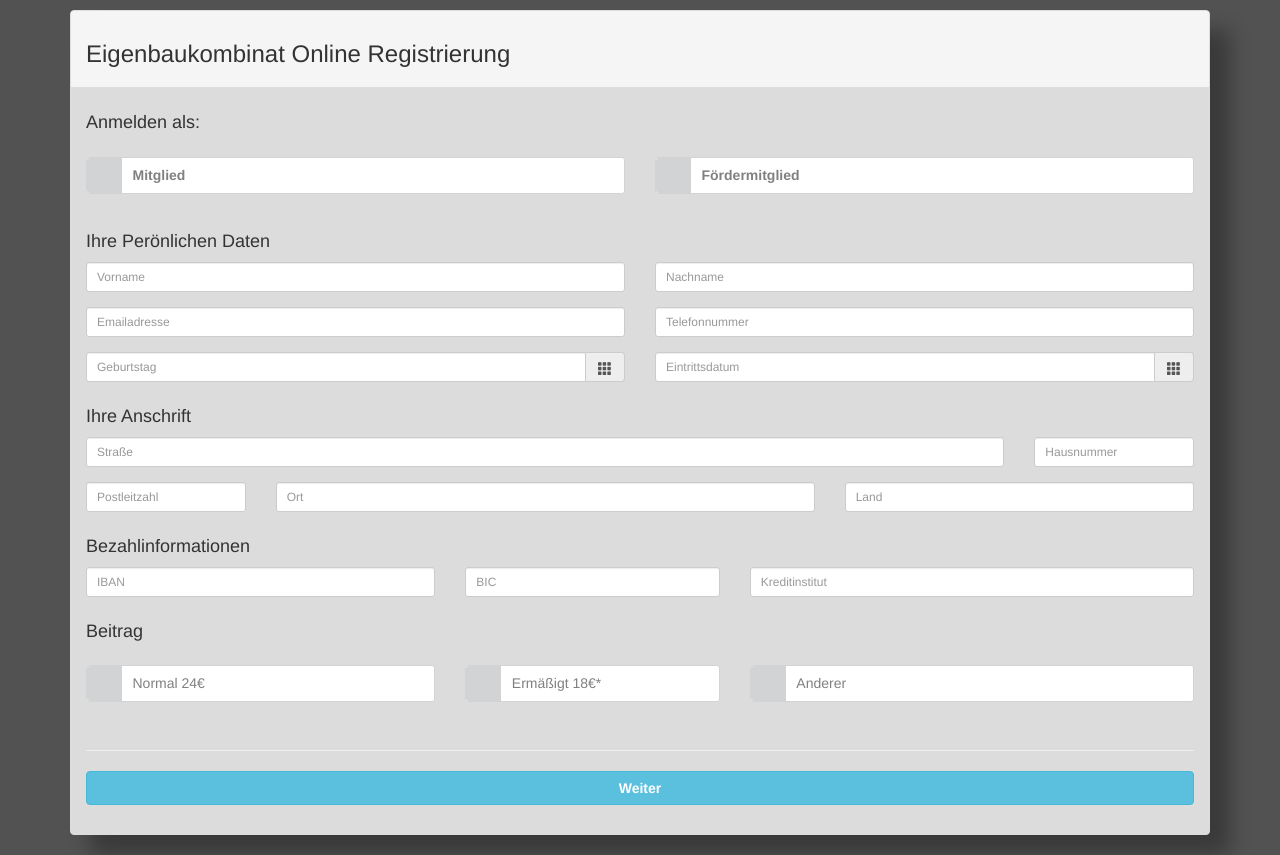
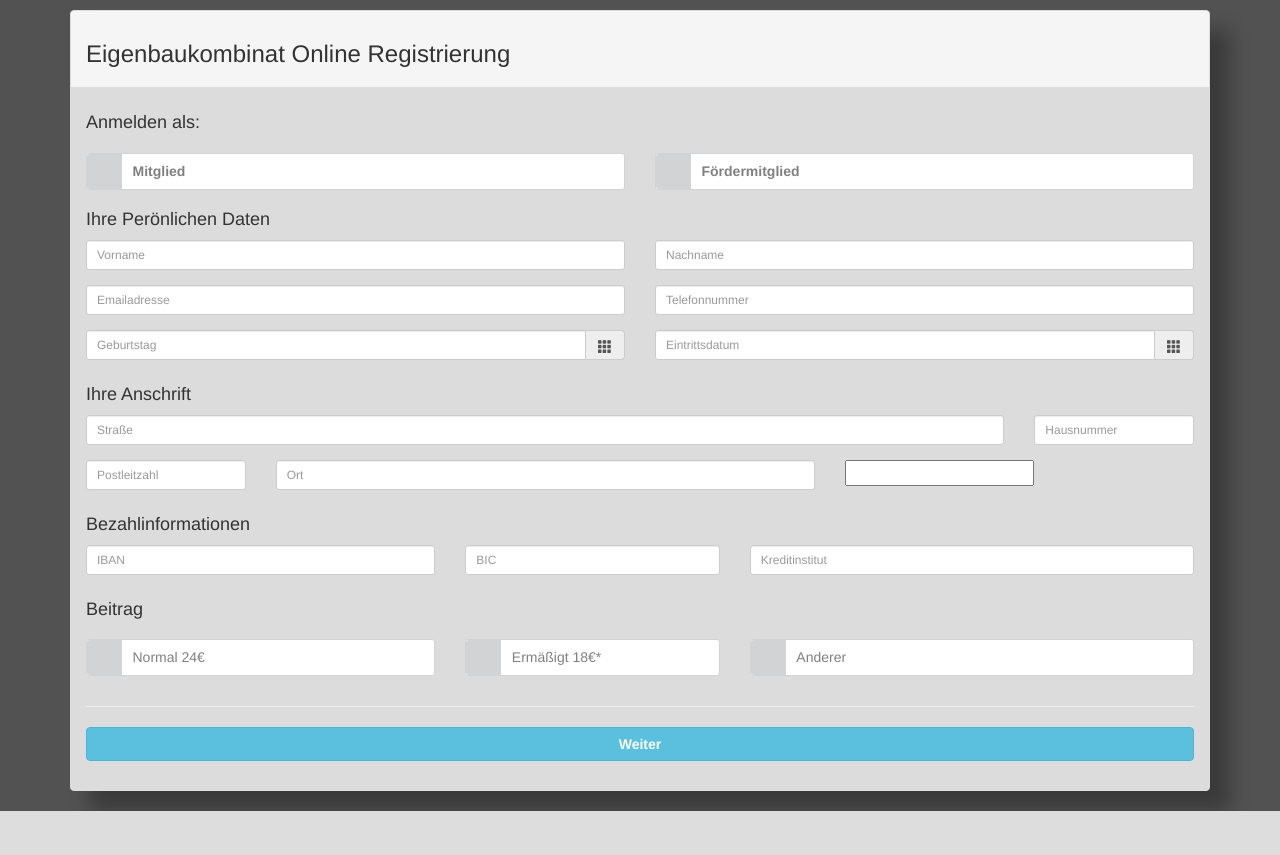
Before and after one commit to Eigenbaukombinat/ebkmember, a Django app: page / in a window 1280 px wide. After the commit the page ends 811 px from the top, so only its background shows below. Run offline with Django 3.2, Linux system fonts and the light colour scheme; some libraries are stand-ins or nearby versions.

Commit message:
added countrylist

```diff
--- a/ebk_online_registration/settings.py
+++ b/ebk_online_registration/settings.py
@@ -69,6 +69,7 @@ INSTALLED_APPS = [
     'django.contrib.sessions',
     'django.contrib.messages',
     'django.contrib.staticfiles',
+    'django_countries',
     'registration',
 ]
 
@@ -147,9 +148,9 @@ AUTH_PASSWORD_VALIDATORS = [
 # Internationalization
 # https://docs.djangoproject.com/en/1.10/topics/i18n/
 
-LANGUAGE_CODE = 'en-us'
+LANGUAGE_CODE = 'de-de'
 
-TIME_ZONE = 'UTC'
+TIME_ZONE = 'Europe/Berlin'
 
 USE_I18N = True
 
--- a/registration/forms.py
+++ b/registration/forms.py
@@ -1,6 +1,7 @@
 from django import forms
 from .models import *
 from .choices import *
+from django_countries.widgets import CountrySelectWidget
 
 class MemberForm(forms.ModelForm):
     '''form for Attendee model'''
@@ -34,7 +35,7 @@ class MemberForm(forms.ModelForm):
             'streetnumber': forms.TextInput(attrs={'class':'form-control input-sm', 'placeholder':'Hausnummer'}),
             'postcode': forms.TextInput(attrs={'class':'form-control input-sm', 'placeholder':'Postleitzahl'}),
             'location': forms.TextInput(attrs={'class':'form-control input-sm', 'placeholder':'Ort'}),
-            'country': forms.TextInput(attrs={'class':'form-control input-sm', 'placeholder':'Land'}),
+            'country': CountrySelectWidget(attrs={'class':'form-control input-sm', 'placeholder':'Land'}),
             'email': forms.EmailInput(attrs={'class':'form-control input-sm', 'placeholder':'Emailadresse'}),
             'phonenumber': forms.TextInput(attrs={'class':'form-control input-sm', 'placeholder':'Telefonnummer'}),
             'birthdate': forms.DateInput(attrs={'class':'form-control input-sm', 'placeholder':'Geburtstag'}),
--- a/registration/models.py
+++ b/registration/models.py
@@ -2,6 +2,7 @@ from django.db import models
 from .choices import *
 from django.utils import timezone
 import datetime
+from django_countries.fields import CountryField
 
 class Member(models.Model):
 
@@ -12,7 +13,7 @@ class Member(models.Model):
     streetnumber = models.CharField(max_length = 10)
     postcode = models.CharField(max_length = 15)
     location = models.CharField(max_length = 250)
-    country = models.CharField(max_length = 250)
+    country = CountryField(blank_label='Select Country')
     email = models.EmailField()
     phonenumber = models.CharField(max_length = 25)
     birthdate = models.DateField()
--- a/registration/static/css/style.css
+++ b/registration/static/css/style.css
@@ -61,8 +61,8 @@ body{
   position: relative;
   line-height: 2.5em;
   text-indent: 3.25em;
-  margin-top: 1em;
-  margin-bottom: 2em;
+  margin-top: 10px;
+  margin-bottom: 10px;
   cursor: pointer;
   -webkit-user-select: none;
      -moz-user-select: none;
--- a/registration/views.py
+++ b/registration/views.py
@@ -91,7 +91,7 @@ def preview(request):
                                             sirname=preview_data['sirname'],
                                             email=preview_data['email']
                                         ).exists() == False:
-
+                    import pdb; pdb.set_trace()
                     member = Member()
                     member.name = preview_data['name']
                     member.sirname = preview_data['sirname']
--- a/requirements.txt
+++ b/requirements.txt
@@ -1 +1,2 @@
 Django==1.10.5
+django-countries==4.0
```
